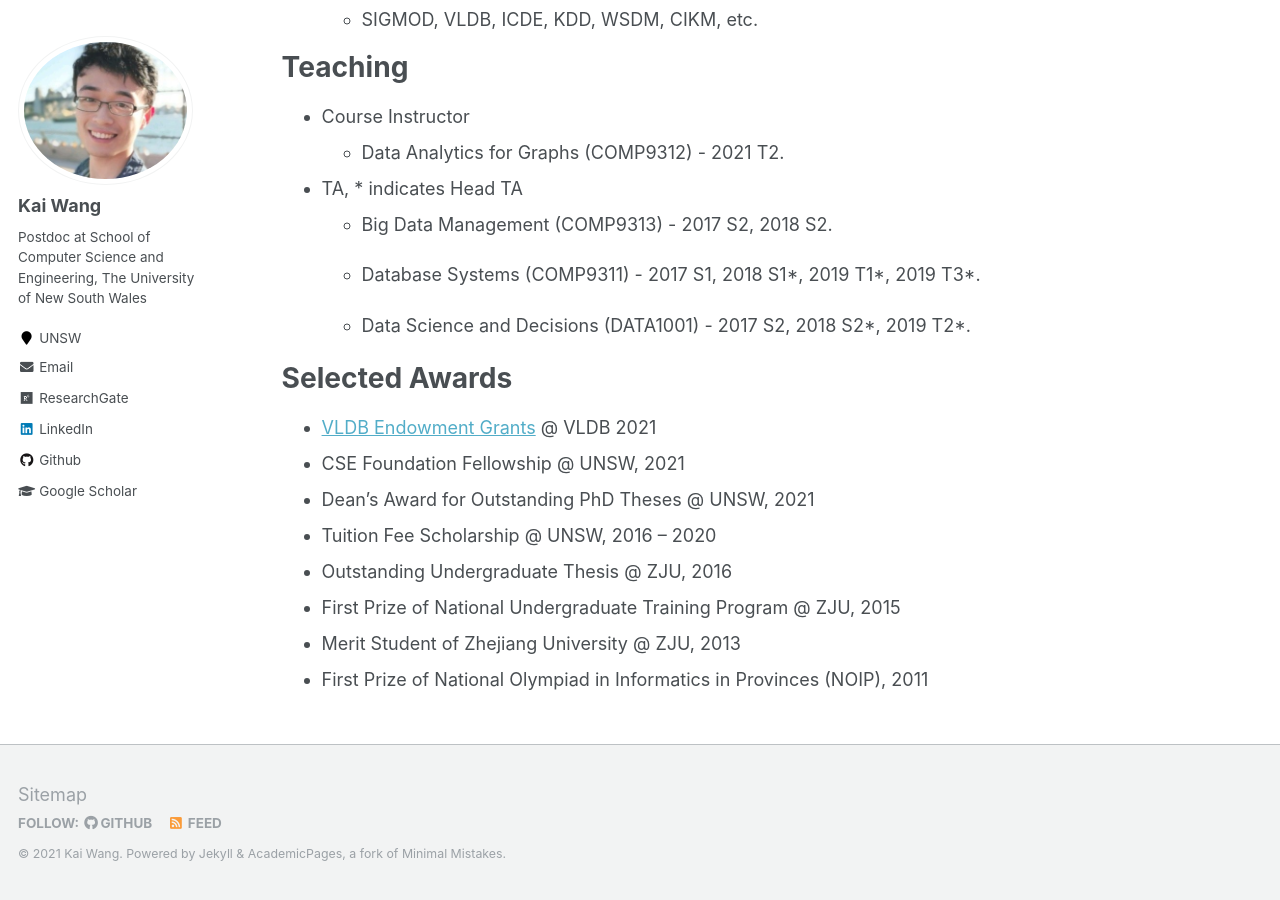
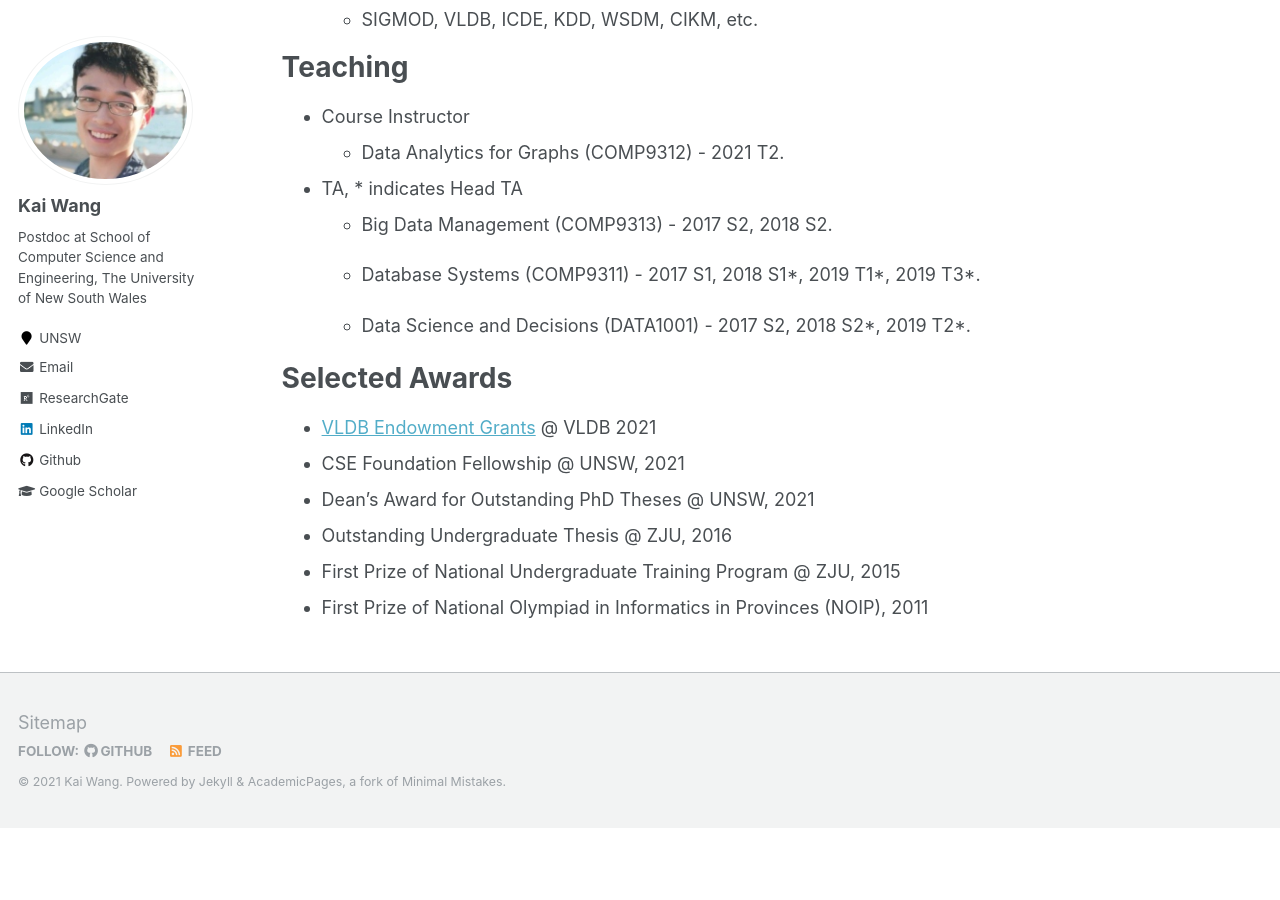
Before and after one commit to cs-kaiwang/cs-kaiwang.github.io, a Jekyll site: the page built from _pages/about.md, in a window 1280 px wide and 900 px high, scrolled down 2408 px. Built offline with Jekyll 4.4.1, drawn with Linux system fonts in a browser that asks for light colours; after the commit the page ends 3236 px from its top, so only the background shows below that.

Commit message:
Update about.md

```diff
--- a/_pages/about.md
+++ b/_pages/about.md
@@ -69,8 +69,6 @@ Selected Awards
 - [VLDB Endowment Grants](http://vldb.org/2021/?info-travel-support) @ VLDB 2021
 - CSE Foundation Fellowship @ UNSW, 2021
 - Dean’s Award for Outstanding PhD Theses @ UNSW, 2021
-- Tuition Fee Scholarship @ UNSW, 2016 – 2020
 - Outstanding Undergraduate Thesis @ ZJU, 2016
 - First Prize of National Undergraduate Training Program @ ZJU, 2015
-- Merit Student of Zhejiang University @ ZJU, 2013
 - First Prize of National Olympiad in Informatics in Provinces (NOIP), 2011
```
